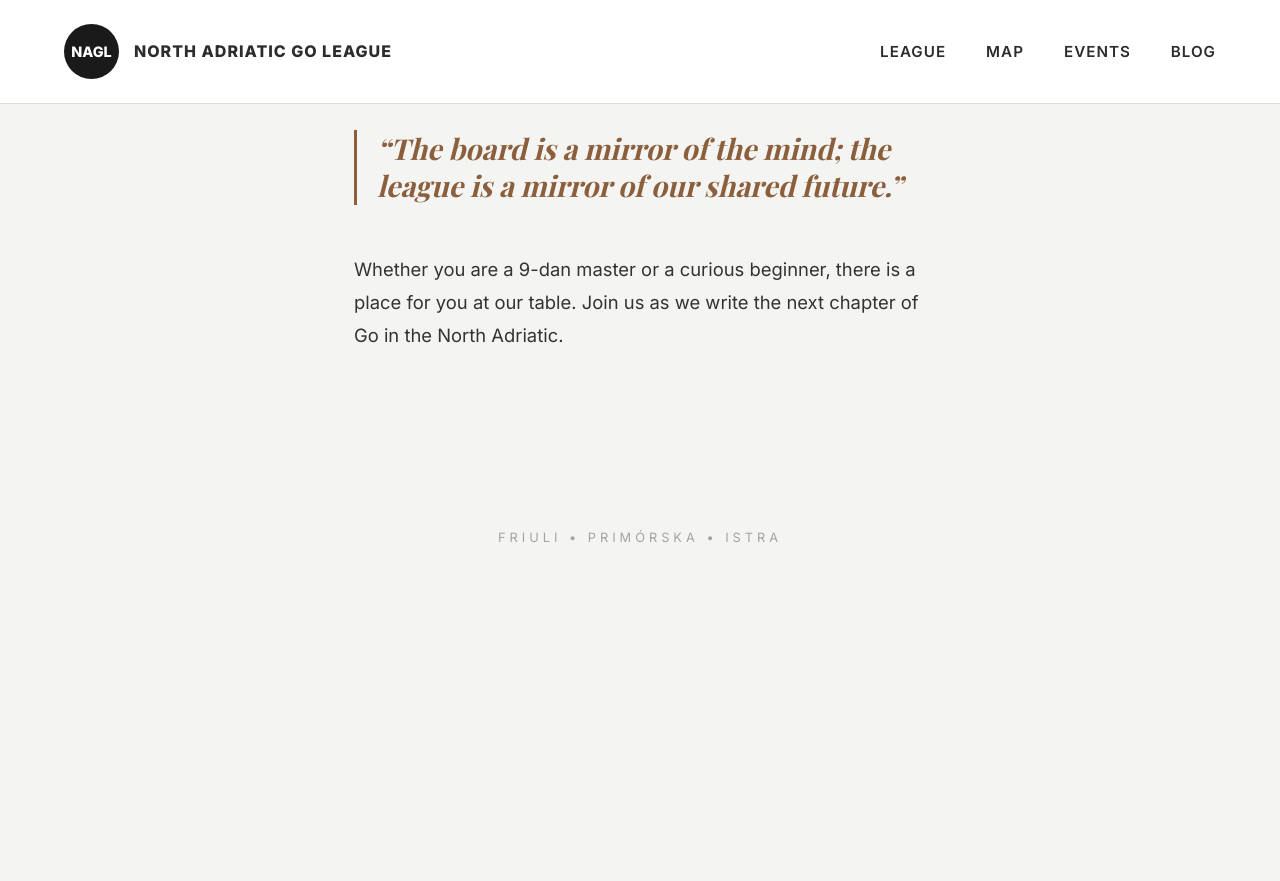
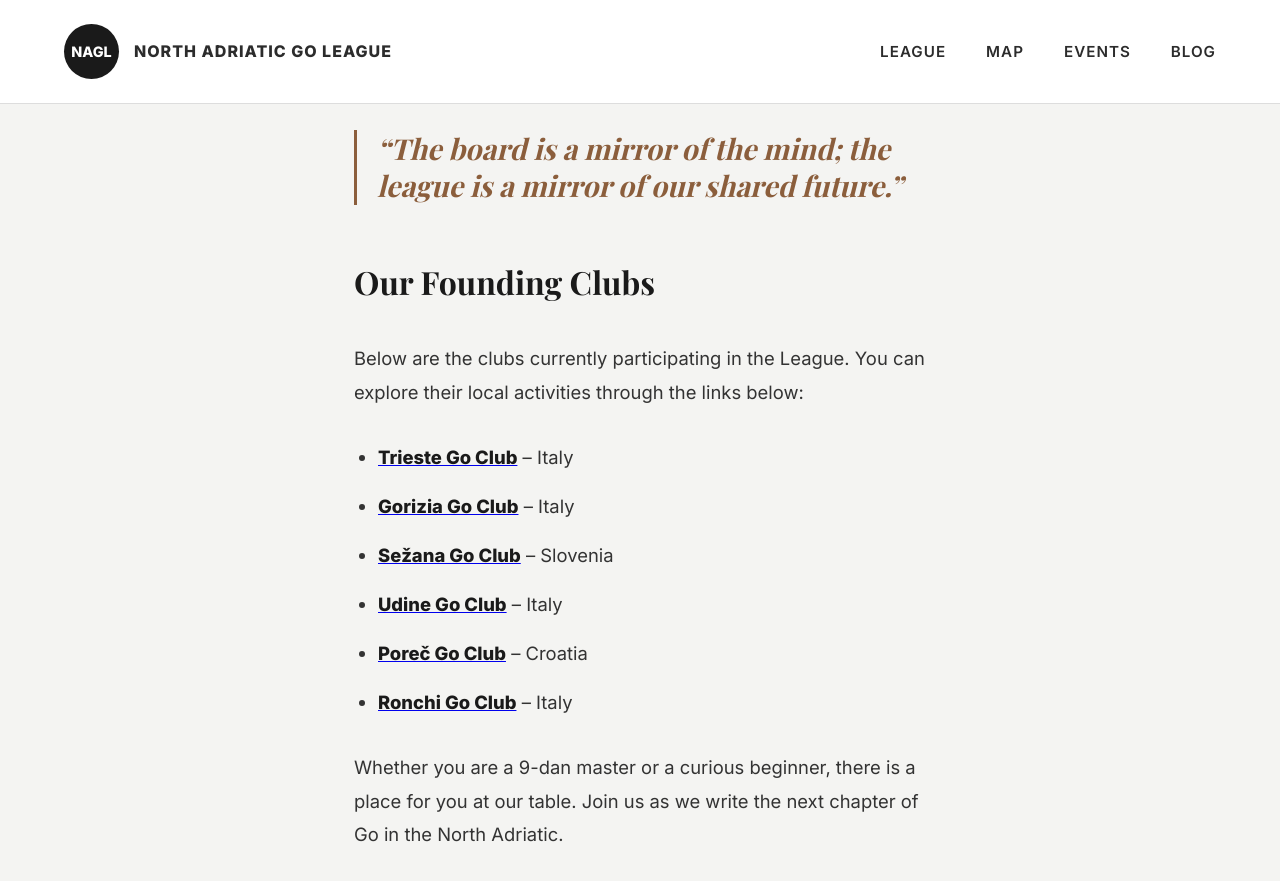
Before and after one commit to North-Adriatic-Go-League/north-adriatic-go-league.github.io, a Jekyll site: the page built from league.md, in a window 1280 px wide and 900 px high, scrolled down 1235 px. Shown: the top 881 px of the window. Built offline with Jekyll 4.4.1, drawn with Linux system fonts in a browser that asks for light colours; some web fonts are replaced; before the commit the page ends 1864 px from its top, so only the background shows below that.

Commit message:
Update league.md

```diff
--- a/league.md
+++ b/league.md
@@ -2,6 +2,7 @@
 layout: editorial
 title: "The Vision"
 subtitle: "Crossing borders, one stone at a time."
+permalink: /league/
 ---
 
 The **North Adriatic Go League** (NAGL) was born from a simple yet profound realization: the ancient game of Go knows no borders. In a region where history has often drawn lines, we choose to place stones that connect them.
@@ -17,4 +18,14 @@ While the spirit of competition drives our matches, the NAGL is primarily a comm
 
 > "The board is a mirror of the mind; the league is a mirror of our shared future."
 
+### Our Founding Clubs
+Below are the clubs currently participating in the League. You can explore their local activities through the links below:
+
+* [**Trieste Go Club**](#) – Italy
+* [**Gorizia Go Club**](#) – Italy
+* [**Sežana Go Club**](#) – Slovenia
+* [**Udine Go Club**](#) – Italy
+* [**Poreč Go Club**](#) – Croatia
+* [**Ronchi Go Club**](#) – Italy
+
 Whether you are a 9-dan master or a curious beginner, there is a place for you at our table. Join us as we write the next chapter of Go in the North Adriatic.
```
